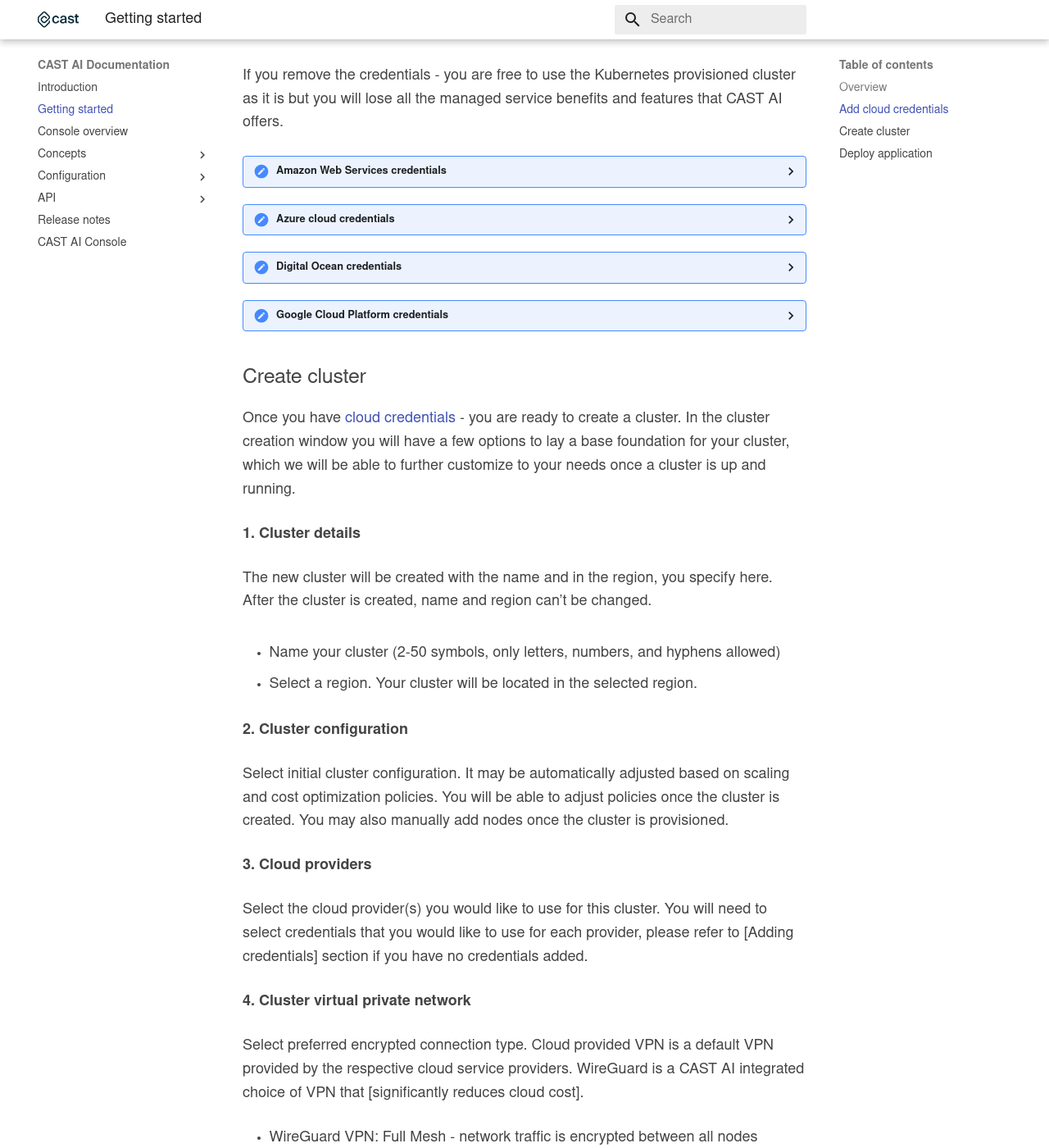
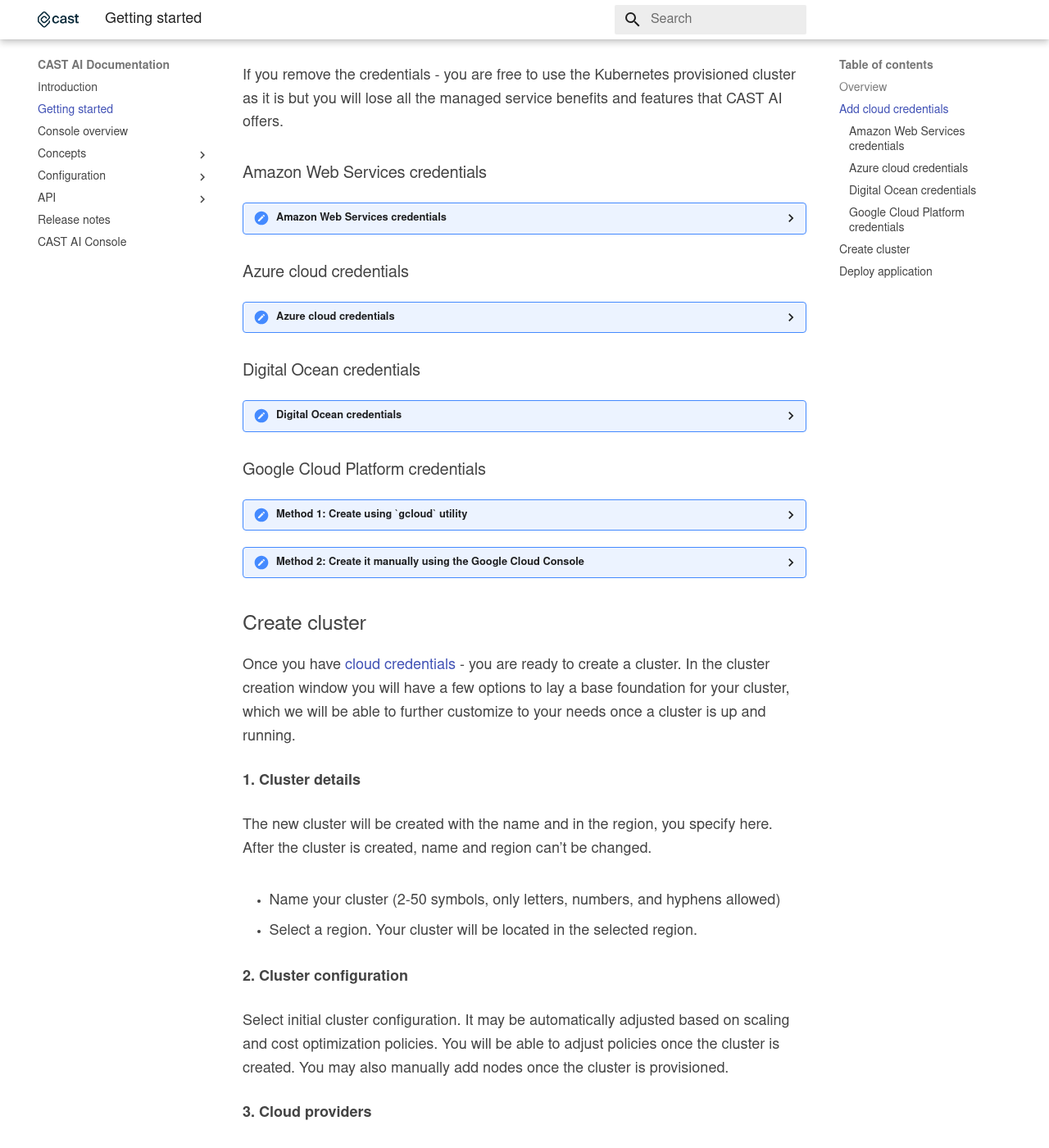
Before and after one commit to castai/docs, an MkDocs documentation site: the page built from docs/getting-started.md, in a window 1280 px wide and 1400 px high, scrolled down 828 px. Shown: the whole window at 82% size. Built offline with MkDocs 1.6.1 and Material for MkDocs 9.7.7, drawn with Linux system fonts in a browser that asks for light colours; some web fonts are replaced.

Commit message:
Update getting-started.md

```diff
--- a/docs/getting-started.md
+++ b/docs/getting-started.md
@@ -21,6 +21,7 @@
 
 If you remove the credentials - you are free to use the Kubernetes provisioned cluster as it is but you will lose all the managed service benefits and features that CAST AI offers.
 
+### Amazon Web Services credentials
 <details>
 <summary>Amazon Web Services credentials</summary>
 <p>
@@ -45,6 +46,7 @@
    </p>
 </details>
 
+### Azure cloud credentials
 <details>
   <summary>Azure cloud credentials</summary>
  <p>
@@ -81,6 +83,7 @@
  </p>
 </details>
 
+### Digital Ocean credentials
 <details>
   <summary>Digital Ocean credentials</summary>
  <p>
@@ -99,8 +102,57 @@
  </p>
 </details>
 
+### Google Cloud Platform credentials
+
 <details>
-  <summary>Google Cloud Platform credentials</summary>
+    <summary>Method 1: Create using `gcloud` utility</summary>
+    <p>
+    <h3>Prerequisites</h3>
+    <ul>
+        <li> (recommended) Visit the Google Cloud Platform <https://console.cloud.google.com/> and make sure you have selected the right project. Project needs to be precreated with billing account linked (can be free $300 trial). Open Cloud Shell at the top right side of menu bar.
+        <li> (alternative) You can also use your local `gcloud` installation. Make sure that you have activated the right project (`gcloud projects list` and `gcloud config set project {{desired-project-id-here}}`)
+    </ul>
+    <h3>Generate service account</h3>
+    Run the script displayed below. It will create a new service account with the required permissions, enable the required APIs, and print your service account key JSON.
+
+    bash
+    /bin/bash -c "$(curl -fsSL https://raw.githubusercontent.com/castai/docs/main/docs/getting-started/configuring-gcp-credentials/script.sh)"
+
+
+You will see the following output:
+
+       bash
+       user@cloudshell:~ (project)$ /bin/bash -c "$(curl -fsSL https://raw.githubusercontent.com/castai/docs/main/docs/getting-started/configuring-gcp-credentials/script.sh)"
+
+       Your active configuration is: [cloudshell-25962]
+       Operation "operations/acf.p2-294512688956-58cd0d54-dde2-4db3-8114-582e01768453" finished successfully.
+       Created service account [castai-credentials-1613140179].
+       created key [89d0debfef9d2e83c967b65615569a24fd8cdad4] of type [json] as [castai-credentials-1613140179.json] for [castai-credentials-1613140179@project.iam.gserviceaccount.com]
+       Activated service account credentials for: [castai-credentials-1613140179@project.iam.gserviceaccount.com]
+       {
+       "type": "service_account",
+       "project_id": "project",
+       "private_key_id": "xxxxxxxxxxxxxxxxxxxxxx",
+       "private_key": "-----BEGIN PRIVATE KEY-----\nxxxxxxxxxxxxxxxxxxxxxx\n-----END PRIVATE KEY-----\n",
+       "client_email": "castai-credentials-1613140179@project.iam.gserviceaccount.com",
+       "client_id": "xxxxxxxxxxxxxxxxxxxxxx",
+       "auth_uri": "https://accounts.google.com/o/oauth2/auth",
+       "token_uri": "https://oauth2.googleapis.com/token",
+       "auth_provider_x509_cert_url": "https://www.googleapis.com/oauth2/v1/certs",
+       "client_x509_cert_url": "https://www.googleapis.com/robot/v1/metadata/x509/castai-credentials-1613140179%40project.iam.gserviceaccount.com"
+       }
+
+Copy the displayed JSON and use it in the _create gcp cloud credentials_ screen.
+<h3>
+<hr>
+ Cloud Shell will copy a selected text automatically. Do not use `ctrl+c` as `"private_key"` part of the JSON might get corrupted due to word wrapping.
+ <hr>
+  </p>
+</details>
+
+
+<details>
+  <summary>Method 2:  Create it manually using the Google Cloud Console</summary>
  <p>
 To add GCP credentials you will need: <b>Service Account JSON</b>
 <br>
```
